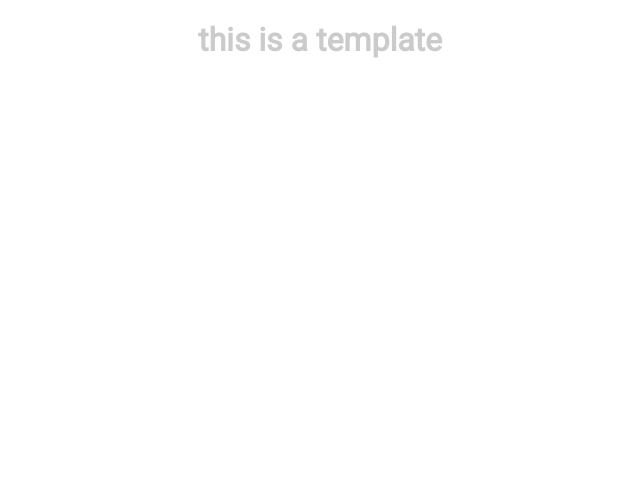
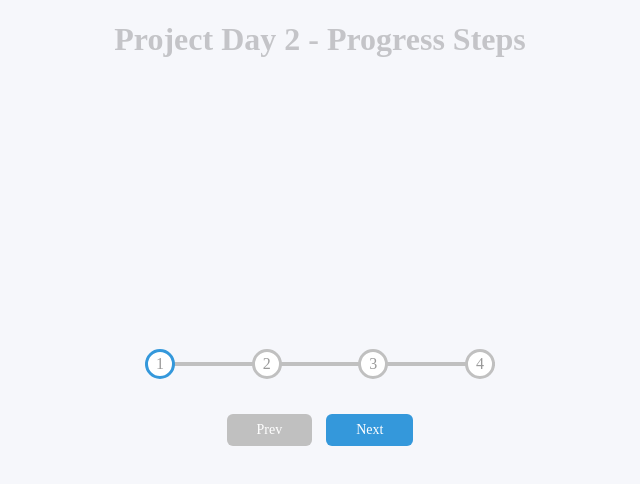
Before and after one commit to algerph/50projects50days, a plain HTML site: page pd2/index.html in a window 1280 px wide. Shown: the whole page, without its empty margins (320-960 px from the left). Drawn offline with Linux system fonts and the light colour scheme; a web font is replaced by a local one.

Commit message:
project day 2 done

```diff
--- a/template/index.html
+++ b/pd2/index.html
@@ -10,10 +10,24 @@
     <link rel="stylesheet" href="./style.css">
     <script src="./script.js" defer></script>
 
-    <title>template</title>
+    <title>Progress Steps</title>
     <!-- template for travis media udemy course -->
 </head>
 <body>
-    <h1 style="position: absolute; top: 0; opacity: 0.2;">this is a template</h1>
+    <h1 style="position: absolute; top: 0; opacity: 0.2;">Project Day 2 - Progress Steps</h1>
+
+    <div class="container">
+        <div class="progress-container">
+            <div class="progress" id="progress"></div>
+
+            <div class="circle active">1</div>
+            <div class="circle">2</div>
+            <div class="circle">3</div>
+            <div class="circle">4</div>
+        </div>
+
+        <button class="btn" id="prev" disabled="disabled">Prev</button>
+        <button class="btn" id="next">Next</button>
+    </div>
 </body>
 </html>
--- /dev/null
+++ b/pd2/script.js
@@ -0,0 +1,50 @@
+const progress = document.getElementById('progress');
+const prev = document.getElementById('prev');
+const next = document.getElementById('next');
+const circles = document.querySelectorAll('.circle');
+
+let currentActive = 1;
+
+next.addEventListener('click', () => {
+    currentActive++;
+
+    if(currentActive > circles.length) {
+        currentActive = circles.length;
+    }
+
+    updateDOM();
+    // console.log(currentActive);
+})
+
+prev.addEventListener('click', () => {
+    currentActive--;
+
+    if(currentActive < 1) {
+        currentActive = 1;
+    }
+
+    updateDOM();
+    // console.log(currentActive);
+})
+
+function updateDOM() {
+    circles.forEach((circle, idx) => {
+        if(idx < currentActive) {
+            circle.classList.add('active');
+        }else{
+            circle.classList.remove('active');
+        }
+    })
+
+    const actives = document.querySelectorAll('.active');
+    progress.style.width = (actives.length - 1) / (circles.length - 1) * 100 + '%';
+
+    if(currentActive === 1) {
+        prev.disabled = true;
+    } else if (currentActive === circles.length) {
+        next.disabled = true;
+    } else {
+        prev.disabled = false;
+        next.disabled = false;
+    }
+}
--- /dev/null
+++ b/pd2/style.css
@@ -0,0 +1,107 @@
+@import url('https://fonts.googleapis.com/css?family=Muli&display=swap');
+
+:root {
+    --line-border-fill: #3498db;
+    --line-border-empty: #c0c0c0;
+}
+
+
+* {
+    box-sizing: border-box;
+}
+
+body {
+    background-color: #f6f7fb;
+    font-family: 'Muli', 'sans-serif';
+    display: flex;
+    align-items: center;
+    justify-content: center;
+    height: 100vh;
+    overflow: hidden;
+    margin: 0;
+}
+
+.container {
+    text-align: center;
+}
+
+
+.progress-container {
+    display: flex;
+}
+
+.progress-container {
+    display: flex;
+    justify-content: space-between;
+    position: relative;
+    margin-bottom: 30px;
+    max-width: 100%;
+    width: 350px;
+}
+
+.progress-container::before {
+    content: '';
+    background-color: var(--line-border-empty);
+    position: absolute;
+    top: 50%;
+    left: 0;
+    transform: translateY(-50%);
+    height: 4px;
+    width: 100%;
+    z-index: -1;
+    transition: 0.4s ease;
+}
+
+.progress {
+    background-color: var(--line-border-fill);
+    position: absolute;
+    top: 50%;
+    left: 0;
+    transform: translateY(-50%);
+    height: 4px;
+    width: 0%;
+    z-index: -1;
+    transition: 0.4s ease;
+}
+
+.circle {
+    background-color: white;
+    color: #999;
+    border-radius: 50%;
+    height: 30px;
+    width: 30px;
+    display: flex;
+    align-items: center;
+    justify-content: center;
+    border: 3px solid var(--line-border-empty);
+    transition: .4s ease;
+}
+
+.circle.active {
+    border-color: var(--line-border-fill);
+}
+
+.btn {
+    background-color: var(--line-border-fill);
+    color: white;
+    border: 0;
+    border-radius: 6px;
+    cursor: pointer;
+    font-family: inherit;
+    padding: 8px 30px;
+    margin: 5px;
+    font-size: 14px;
+}
+
+.btn:active{
+    transform: scale(0.98 );
+}
+
+.btn:focus {
+    outline: 0;
+}
+
+.btn:disabled {
+    background-color: var(--line-border-empty);
+    cursor: not-allowed;
+}
--- a/template/style.css
+++ /dev/null
@@ -1,16 +0,0 @@
-@import url('https://fonts.googleapis.com/css2?family=Roboto&display=swap');
-
-* {
-    box-sizing: border-box;
-}
-
-body {
-    font-family: 'Roboto', 'sans-serif';
-    display: flex;
-    flex-direction: column;
-    align-items: center;
-    justify-content: center;
-    height: 100vh;
-    overflow: hidden;
-    margin: 0;
-}
```
Also changed, not shown: template/script.js (deleted).
